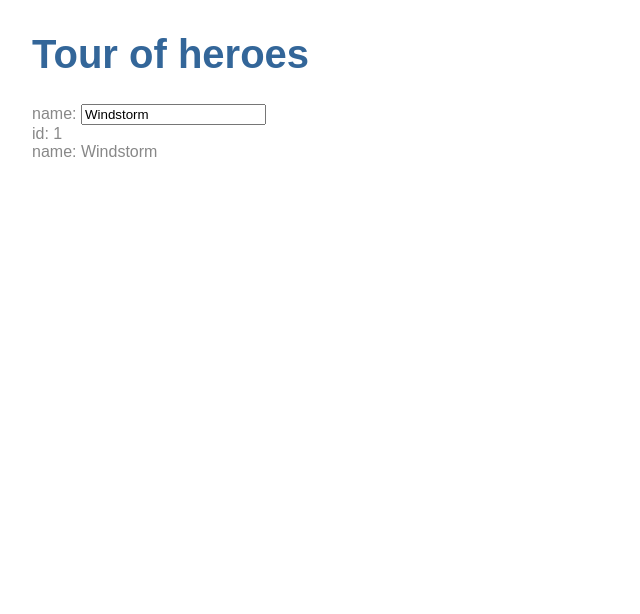
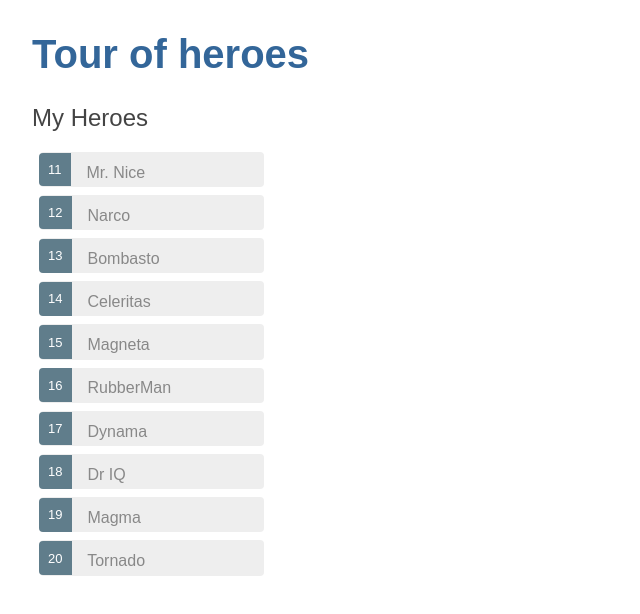
Before and after one commit to ni8mr/angular-official-tutorial, an Angular app in the folder my-app/: page / in a window 1280 px wide. Shown: the top 614 px of the page, without its empty margins (0-640 px from the left). Built offline with nearby package versions, Linux system fonts and the light colour scheme.

Commit message:
Show a list of hero with private styling to the relevant component.

```diff
--- a/my-app/src/app/heroes/heroes.component.css
+++ b/my-app/src/app/heroes/heroes.component.css
@@ -0,0 +1,53 @@
+/* HeroesComponent's private CSS styles */
+.selected {
+  background-color: #CFD8DC !important;
+  color: white;
+}
+
+.heroes {
+  margin: 0 0 2em 0;
+  list-style-type: none;
+  padding: 0;
+  width: 15em;
+}
+
+.heroes li {
+  cursor: pointer;
+  position: relative;
+  left: 0;
+  background-color: #EEE;
+  margin: .5em;
+  padding: .3em 0;
+  height: 1.6em;
+  border-radius: 4px;
+}
+
+.heroes li.selected:hover {
+  background-color: #BBD8DC !important;
+  color: white;
+}
+
+.heroes li:hover {
+  color: #607D8B;
+  background-color: #DDD;
+  left: .1em;
+}
+
+.heroes .text {
+  position: relative;
+  top: -3px;
+}
+.heroes .badge {
+  display: inline-block;
+  font-size: small;
+  color: white;
+  padding: 0.8em 0.7em 0 0.7em;
+  background-color: #607D8B;
+  line-height: 1em;
+  position: relative;
+  left: -1px;
+  top: -4px;
+  height: 1.8em;
+  margin-right: .8em;
+  border-radius: 4px 0 0 4px;
+}
--- a/my-app/src/app/heroes/heroes.component.html
+++ b/my-app/src/app/heroes/heroes.component.html
@@ -1,3 +1,16 @@
-<div><label>name: <input [(ngModel)]="hero.name" placeholder="name"/></label></div>
-<div><span>id: </span>{{ hero.id }}</div>
-<div><span>name: </span>{{ hero.name }}</div>
+<h2>My Heroes</h2>
+<ul class="heroes">
+  <li
+    [class.selected]="hero === selectedHero"
+    *ngFor="let hero of heroes"
+    (click)="onSelect(hero)"
+  >
+    <span class="badge">{{ hero.id }}</span> {{ hero.name }}
+  </li>
+</ul>
+
+<div *ngIf="selectedHero">
+  <h2>{{ selectedHero.name | uppercase }}</h2>
+  <div><span>id: </span>{{ selectedHero.id }}</div>
+  <div><label>name: <input [(ngModel)]="selectedHero.name" placeholder="name"/></label></div>
+</div>
--- a/my-app/src/app/heroes/heroes.component.ts
+++ b/my-app/src/app/heroes/heroes.component.ts
@@ -1,5 +1,6 @@
 import { Component, OnInit } from '@angular/core';
 import { Hero } from '../hero'
+import { HEROES } from '../mock-heroes'
 
 @Component({
   selector: 'app-heroes',
@@ -8,14 +9,16 @@
 })
 
 export class HeroesComponent implements OnInit {
-  hero: Hero = {
-    id: 1,
-    name: 'Windstorm'
-  }
+  heroes = HEROES;
+  selectedHero: Hero;
 
   constructor() { }
 
   ngOnInit() {
   }
 
+  onSelect(hero: Hero): void {
+    this.selectedHero = hero;
+  };
+
 }
```
